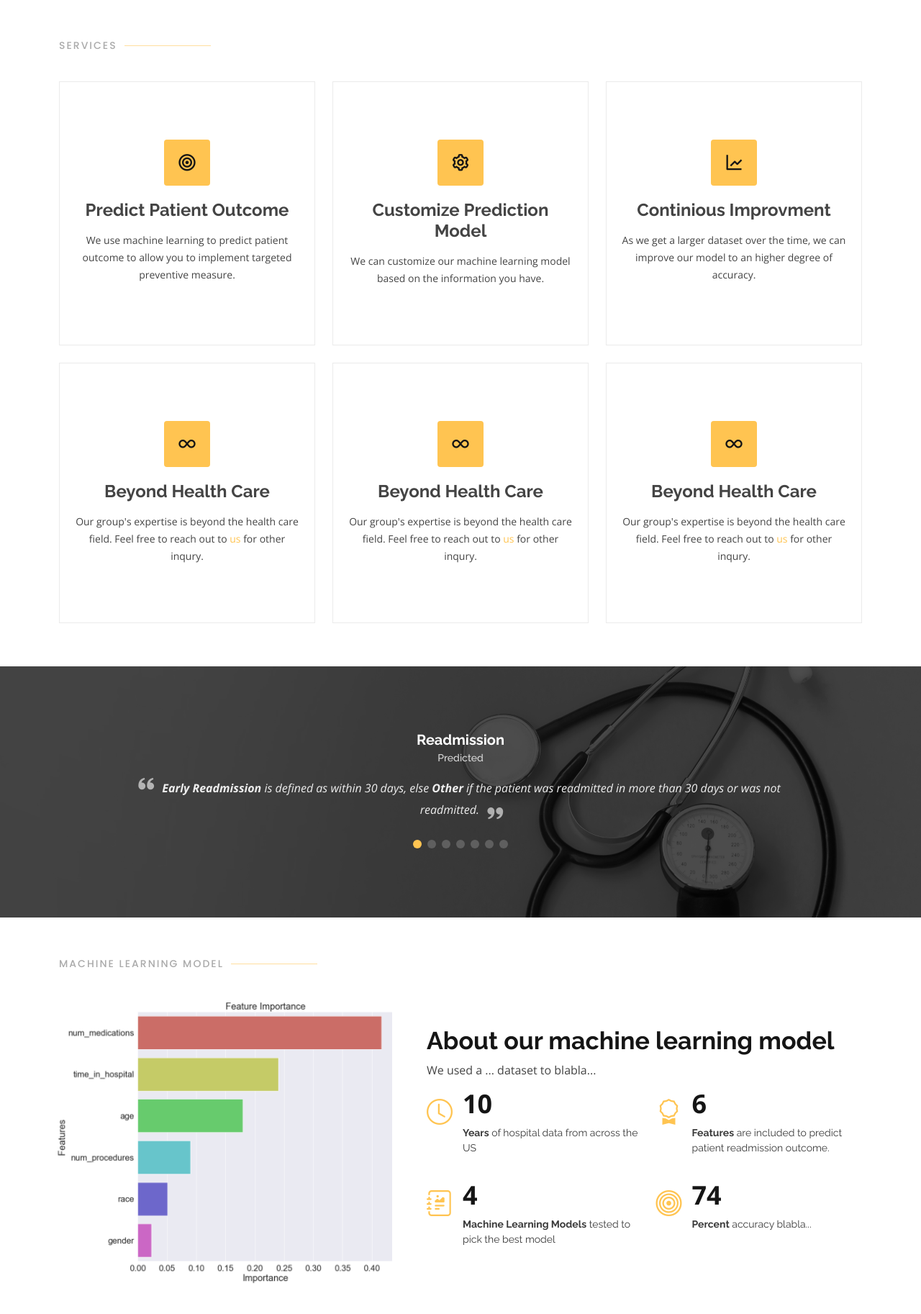
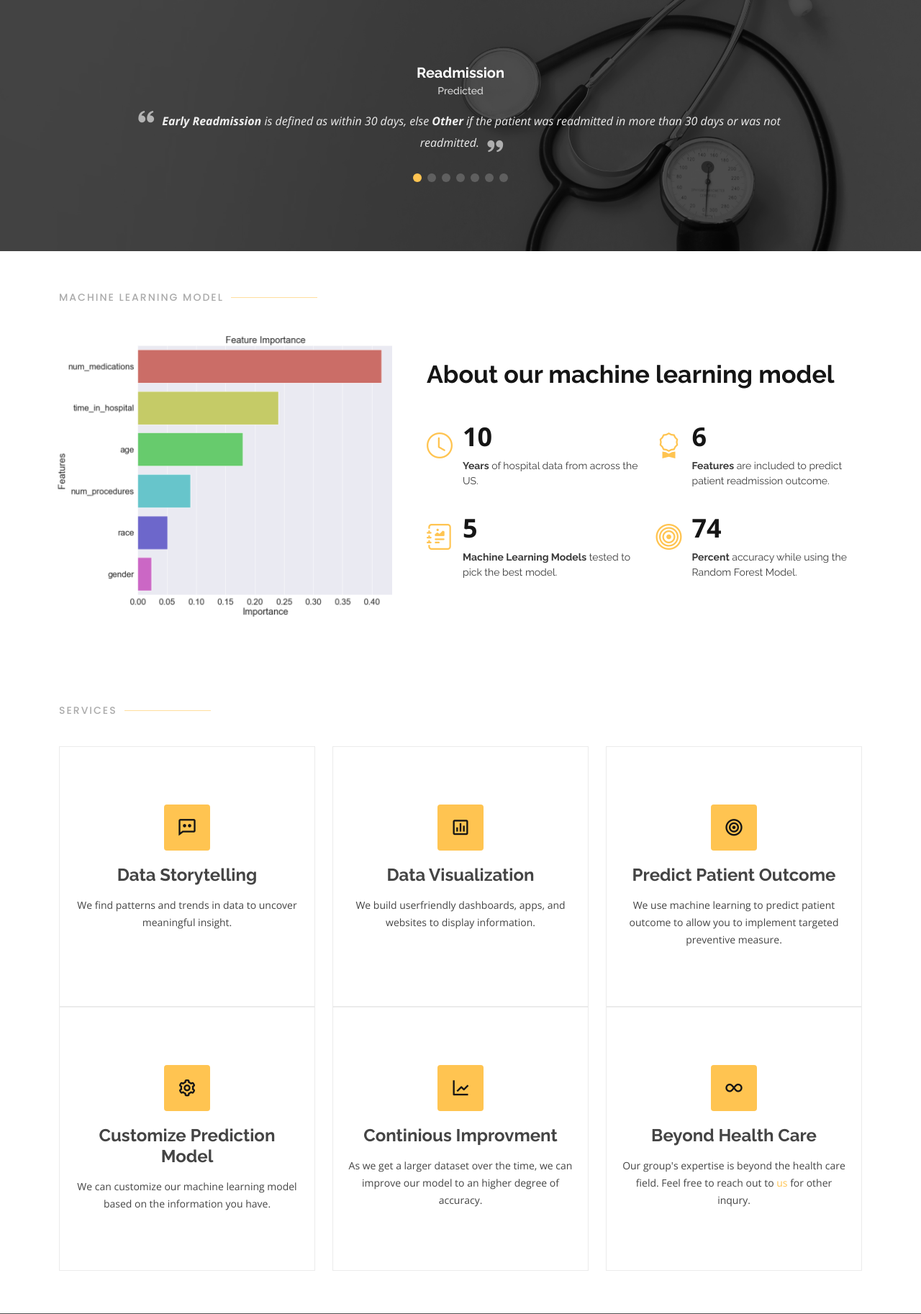
Before and after one commit to uvineet53/optum_22, a Flask app: page / in a window 1280 px wide. Shown: the part 1458-3284 px from the top of the page at 72% size. Run offline with Flask 2, Linux system fonts and the light colour scheme; parts of the project's set-up code (start-up, migrations or seed data) failed here and were passed over; some libraries are stand-ins or nearby versions; grey boxes are pictures that could not be loaded.

Commit message:
updated index.html

```diff
--- a/templates/index.html
+++ b/templates/index.html
@@ -56,8 +56,8 @@
         <ul>
           <li><a class="nav-link scrollto active" href="#hero">Home</a></li>
           <li><a class="nav-link scrollto" href="#about">About</a></li>
+          <li><a class="nav-link scrollto" href="#model_features">Machine Learning Model</a></li>
           <li><a class="nav-link scrollto" href="#services">Services</a></li>
-          <li><a class="nav-link scrollto" href="#model_features">Machine Learning Model</a></li>
           <li><a class="nav-link scrollto" href="#team_intro">Team</a></li>
         </ul>
         <i class="bi bi-list mobile-nav-toggle"></i>
@@ -83,7 +83,7 @@
         <form action="{{ url_for('predict')}}"method="post">
 
           <div class="b"><h5><b>Age:</b></h5>
-            <input class="a" type="Number" name ="age" required="required" value=${age}"></div><br>
+            <input class="a" type="Number" name ="age" required="required"></div><br>
 
           <div class="b"><h5><b>Time in Hospital (day):</b></h5>
             <input class="a" type="Number" name ="time_in_hospital" required="required"></div><br>
@@ -155,70 +155,6 @@
       </div>
     </section><!-- End About Section -->
 
-    <!-- ======= Services Section ======= -->
-    <section id="services" class="services">
-      <div class="container" data-aos="fade-up">
-
-        <div class="section-title">
-          <h2>Services</h2>
-          <!-- <p>Services Provided</p> -->
-        </div>
-
-        <div class="row">
-          <div class="col-lg-4 col-md-6 d-flex align-items-stretch" data-aos="zoom-in" data-aos-delay="100">
-            <div class="icon-box">
-              <div class="icon"><i class="bx bx-bullseye"></i></div>
-              <h4>Predict Patient Outcome</h4>
-              <p>We use machine learning to predict patient outcome to allow you to implement targeted preventive measure.</p>
-            </div>
-          </div>
-
-          <div class="col-lg-4 col-md-6 d-flex align-items-stretch mt-4 mt-md-0" data-aos="zoom-in" data-aos-delay="200">
-            <div class="icon-box">
-              <div class="icon"><i class="bx bx-cog"></i></div>
-              <h4>Customize Prediction Model</h4>
-              <p>We can customize our machine learning model based on the information you have.</p>
-            </div>
-          </div>
-
-          <div class="col-lg-4 col-md-6 d-flex align-items-stretch mt-4 mt-lg-0" data-aos="zoom-in" data-aos-delay="300">
-            <div class="icon-box">
-              <div class="icon"><i class="bx bx-line-chart"></i></div>
-              <h4>Continious Improvment</h4>
-              <p>As we get a larger dataset over the time, we can improve our model to an higher degree of accuracy.</p>
-            </div>
-          </div>
-
-          <div><br></div>
-
-          <div class="col-lg-4 col-md-6 d-flex align-items-stretch mt-4 mt-lg-0" data-aos="zoom-in" data-aos-delay="400">
-            <div class="icon-box">
-              <div class="icon"><i class="bx bx-infinite"></i></div>
-              <h4>Beyond Health Care</h4>
-              <p>Our group's expertise is beyond the health care field. Feel free to reach out to <a href=#team_intro>us</a> for other inqury.</p>
-            </div>
-          </div>
-
-          <div class="col-lg-4 col-md-6 d-flex align-items-stretch mt-4 mt-lg-0" data-aos="zoom-in" data-aos-delay="400">
-            <div class="icon-box">
-              <div class="icon"><i class="bx bx-infinite"></i></div>
-              <h4>Beyond Health Care</h4>
-              <p>Our group's expertise is beyond the health care field. Feel free to reach out to <a href=#team_intro>us</a> for other inqury.</p>
-            </div>
-          </div>
-
-          <div class="col-lg-4 col-md-6 d-flex align-items-stretch mt-4 mt-lg-0" data-aos="zoom-in" data-aos-delay="400">
-            <div class="icon-box">
-              <div class="icon"><i class="bx bx-infinite"></i></div>
-              <h4>Beyond Health Care</h4>
-              <p>Our group's expertise is beyond the health care field. Feel free to reach out to <a href=#team_intro>us</a> for other inqury.</p>
-            </div>
-          </div>
-
-        </div>
-
-      </div>
-    </section><!-- End Services Section -->
 
       <!-- ======= Model Features Section ======= -->
       <section id="model_features" class="testimonials">
@@ -331,14 +267,14 @@
             <div class="content d-flex flex-column justify-content-center">
               <h3>About our machine learning model</h3>
               <p>
-                We used a ... dataset to blabla...
+              <br>
               </p>
               <div class="row">
                 <div class="col-md-6 d-md-flex align-items-md-stretch">
                   <div class="count-box">
                     <i class="bi bi-clock"></i>
-                    <span data-purecounter-start="0" data-purecounter-end="10" data-purecounter-duration="4" class="purecounter"></span>
-                    <p><strong>Years</strong> of hospital data from across the US</p>
+                    <span data-purecounter-start="0" data-purecounter-end="10" data-purecounter-duration="2" class="purecounter"></span>
+                    <p><strong>Years</strong> of hospital data from across the US.</p>
                   </div>
                 </div>
 
@@ -353,15 +289,15 @@
                 <div class="col-md-6 d-md-flex align-items-md-stretch">
                   <div class="count-box">
                     <i class="bi bi-journal-richtext"></i>
-                    <span data-purecounter-start="0" data-purecounter-end="4" data-purecounter-duration="4" class="purecounter"></span>
-                    <p><strong>Machine Learning Models</strong> tested to pick the best model</p>
+                    <span data-purecounter-start="0" data-purecounter-end="5" data-purecounter-duration="2" class="purecounter"></span>
+                    <p><strong>Machine Learning Models</strong> tested to pick the best model.</p>
                   </div>
                 </div>
                 <div class="col-md-6 d-md-flex align-items-md-stretch">
                   <div class="count-box">
                     <i class="bi bi-bullseye"></i>
                     <span data-purecounter-start="0" data-purecounter-end="74" data-purecounter-duration="2" class="purecounter"></span>
-                    <p><strong>Percent</strong> accuracy blabla...</p>
+                    <p><strong>Percent</strong> accuracy while using the Random Forest Model.</p>
                   </div>
                 </div>
               </div>
@@ -371,6 +307,70 @@
 
       </div>
     </section><!-- End Model Section -->
+
+        <!-- ======= Services Section ======= -->
+        <section id="services" class="services">
+          <div class="container" data-aos="fade-up">
+
+            <div class="section-title">
+              <h2>Services</h2>
+              <!-- <p>Services Provided</p> -->
+            </div>
+
+            <div class="row">
+
+              <div class="col-lg-4 col-md-6 d-flex align-items-stretch mt-4 mt-lg-0" data-aos="zoom-in" data-aos-delay="400">
+                <div class="icon-box">
+                  <div class="icon"><i class="bx bx-comment-dots"></i></div>
+                  <h4>Data Storytelling</h4>
+                  <p>We find patterns and trends in data to uncover meaningful insight.</p>
+                </div>
+              </div>
+
+              <div class="col-lg-4 col-md-6 d-flex align-items-stretch mt-4 mt-lg-0" data-aos="zoom-in" data-aos-delay="400">
+                <div class="icon-box">
+                  <div class="icon"><i class="bx bx-bar-chart-square"></i></div>
+                  <h4>Data Visualization</h4>
+                  <p>We build userfriendly dashboards, apps, and websites to display information.</p>
+                </div>
+              </div>
+
+              <div class="col-lg-4 col-md-6 d-flex align-items-stretch" data-aos="zoom-in" data-aos-delay="100">
+                <div class="icon-box">
+                  <div class="icon"><i class="bx bx-bullseye"></i></div>
+                  <h4>Predict Patient Outcome</h4>
+                  <p>We use machine learning to predict patient outcome to allow you to implement targeted preventive measure.</p>
+                </div>
+              </div>
+
+              <div class="col-lg-4 col-md-6 d-flex align-items-stretch mt-4 mt-md-0" data-aos="zoom-in" data-aos-delay="200">
+                <div class="icon-box">
+                  <div class="icon"><i class="bx bx-cog"></i></div>
+                  <h4>Customize Prediction Model</h4>
+                  <p>We can customize our machine learning model based on the information you have.</p>
+                </div>
+              </div>
+
+              <div class="col-lg-4 col-md-6 d-flex align-items-stretch mt-4 mt-lg-0" data-aos="zoom-in" data-aos-delay="300">
+                <div class="icon-box">
+                  <div class="icon"><i class="bx bx-line-chart"></i></div>
+                  <h4>Continious Improvment</h4>
+                  <p>As we get a larger dataset over the time, we can improve our model to an higher degree of accuracy.</p>
+                </div>
+              </div>
+
+              <div class="col-lg-4 col-md-6 d-flex align-items-stretch mt-4 mt-lg-0" data-aos="zoom-in" data-aos-delay="400">
+                <div class="icon-box">
+                  <div class="icon"><i class="bx bx-infinite"></i></div>
+                  <h4>Beyond Health Care</h4>
+                  <p>Our group's expertise is beyond the health care field. Feel free to reach out to <a href=#team_intro>us</a> for other inqury.</p>
+                </div>
+              </div>
+
+            </div>
+
+          </div>
+        </section><!-- End Services Section -->
 
     <!-- ======= Team Intro Section ======= -->
     <section id="team_intro" class="cta">
@@ -404,6 +404,7 @@
                   <!-- <a href=""><i class="bi bi-twitter"></i></a> -->
                   <!-- <a href=""><i class="bi bi-facebook"></i></a> -->
                   <!-- <a href=""><i class="bi bi-instagram"></i></a> -->
+                  <a href="https://github.com/ItsGreyedOut" target="_blank"><i class="bi bi-github"></i></a>
                   <a href="https://www.linkedin.com/in/greyhardy/" target="_blank"><i class="bi bi-linkedin"></i></a>
                 </div>
               </div>
@@ -422,6 +423,7 @@
                   <!-- <a href=""><i class="bi bi-twitter"></i></a> -->
                   <!-- <a href=""><i class="bi bi-facebook"></i></a> -->
                   <!-- <a href=""><i class="bi bi-instagram"></i></a> -->
+                  <a href="https://github.com/laurenemilyto" target="_blank"><i class="bi bi-github"></i></a>
                   <a href="https://www.linkedin.com/in/lauren-to/" target="_blank"><i class="bi bi-linkedin"></i></a>
                 </div>
               </div>
@@ -440,6 +442,7 @@
                   <!-- <a href=""><i class="bi bi-twitter"></i></a> -->
                   <!-- <a href=""><i class="bi bi-facebook"></i></a> -->
                   <!-- <a href=""><i class="bi bi-instagram"></i></a> -->
+                  <a href="https://github.com/davism02" target="_blank"><i class="bi bi-github"></i></a>
                   <a href="https://www.linkedin.com/in/michellemdavis/" target="_blank"><i class="bi bi-linkedin"></i></a>
                 </div>
               </div>
@@ -458,6 +461,7 @@
                   <!-- <a href=""><i class="bi bi-twitter"></i></a> -->
                   <!-- <a href=""><i class="bi bi-facebook"></i></a> -->
                   <!-- <a href=""><i class="bi bi-instagram"></i></a> -->
+                  <a href="https://github.com/Yingying-Li-Data" target="_blank"><i class="bi bi-github"></i></a>
                   <a href="https://www.linkedin.com/in/yingying-li/" target="_blank"><i class="bi bi-linkedin"></i></a>
                 </div>
               </div>
```
